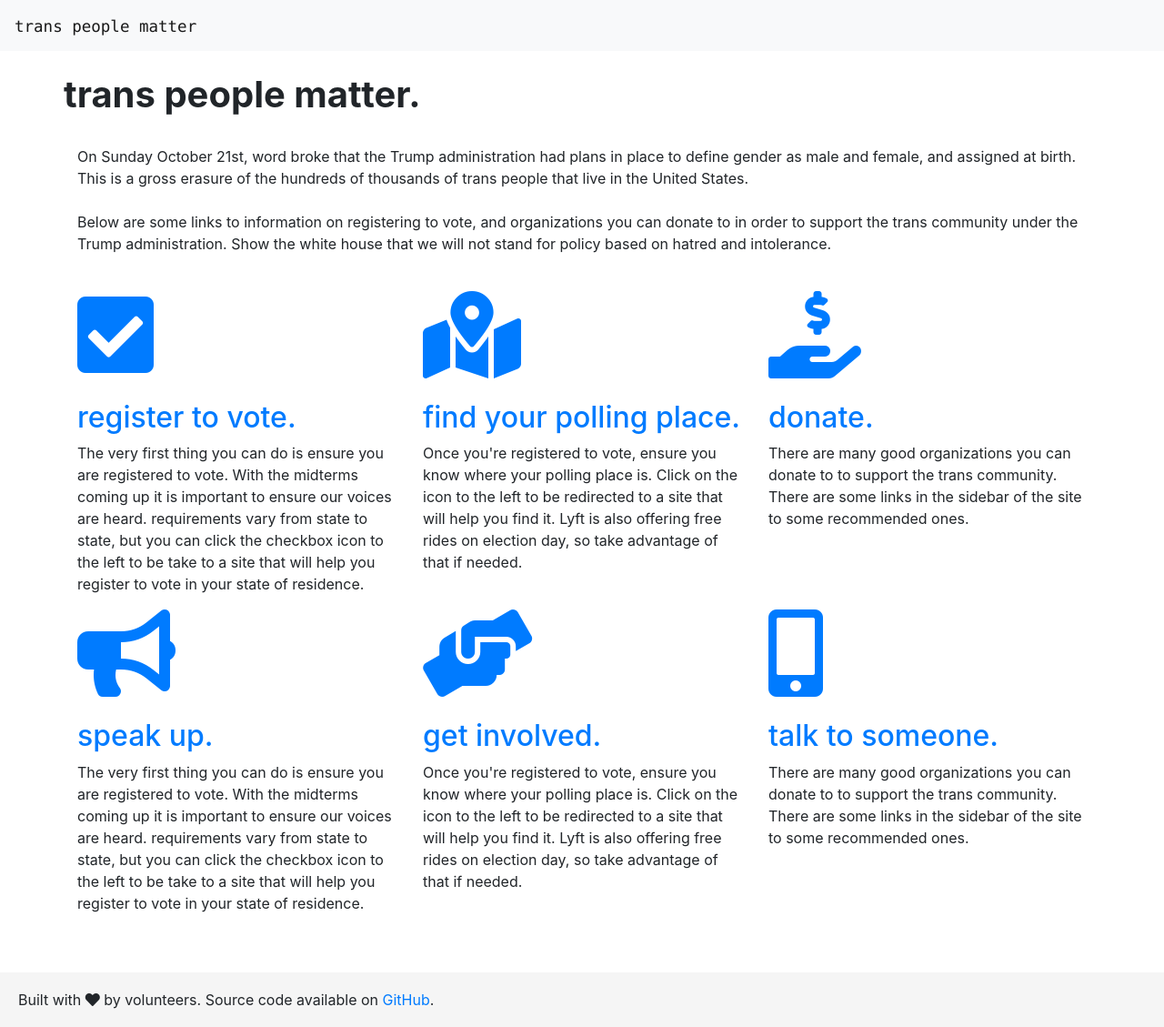
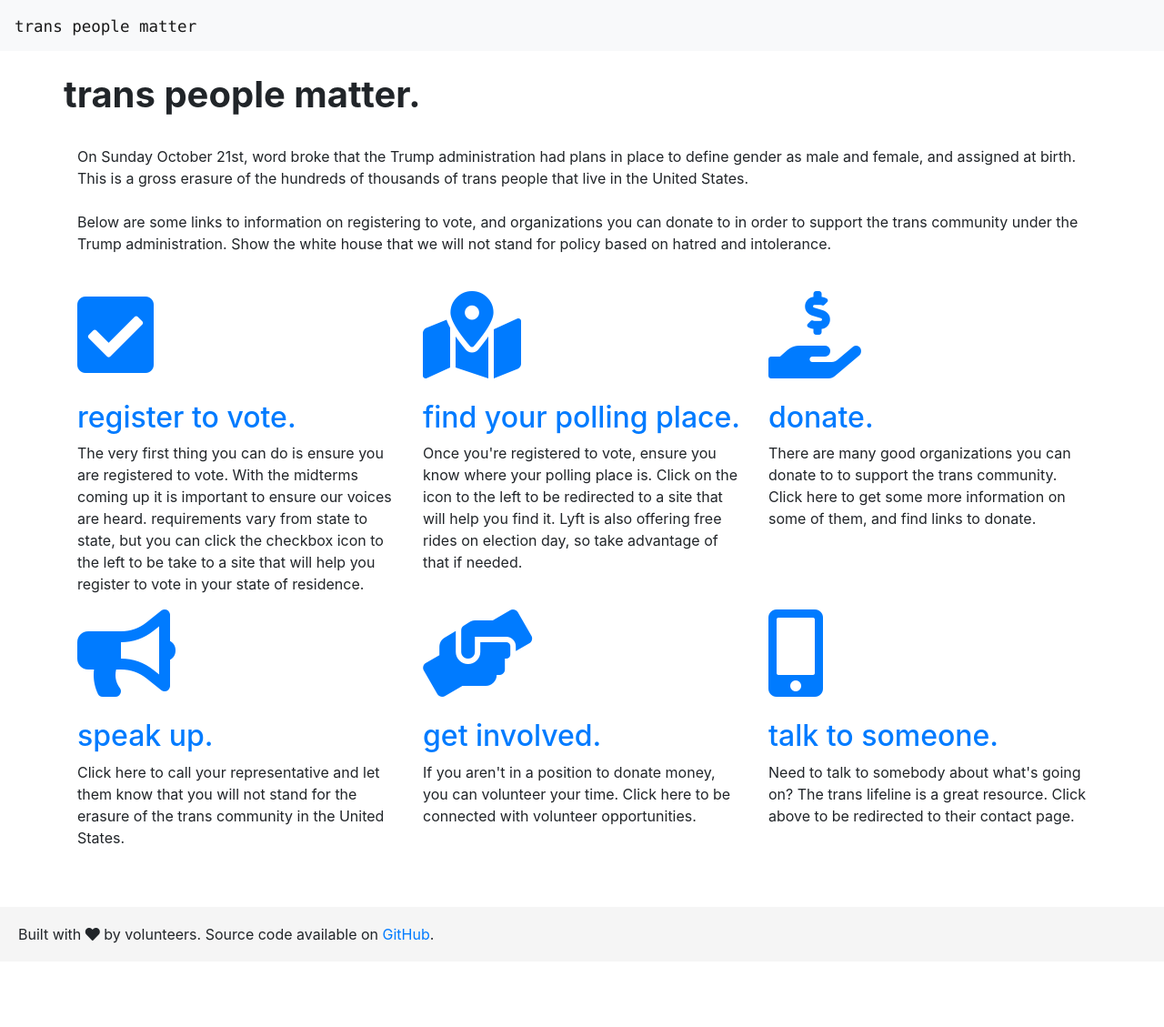
Before and after one commit to hunter32292/trans-people-matter, a Jekyll site: the page built from index.md, in a window 1280 px wide. Shown: the whole page at 91% size. Built offline with Jekyll 4.4.1, drawn with Linux system fonts in a browser that asks for light colours; nearby versions of some CDN libraries; after the commit the page ends 1057 px from its top, so only the background shows below that.

Commit message:
text changes on lower CTAs

```diff
--- a/_layouts/home.html
+++ b/_layouts/home.html
@@ -64,9 +64,8 @@ layout: default
                     <h2>donate.</h2>
                 </a>
                 <p>
-                    There are many good organizations you can donate to to support the trans community. There are some
-                    links in the sidebar of the site to some recommended ones.
-                </p>
+                    There are many good organizations you can donate to to support the trans community. Click here to get some
+                    more information on some of them, and find links to donate.
             </div>
         </div>
         <div class="row">
@@ -78,11 +77,8 @@ layout: default
                     <h2>speak up.</h2>
                 </a>
                 <p>
-                    The very first thing you can do is ensure you are registered to vote. With the midterms coming up
-                    it is important to ensure our voices are heard.
-                    requirements vary from state to state, but you can click the checkbox icon to the left to be take
-                    to a site that will help you register to vote in
-                    your state of residence.
+                    Click here to call your representative and let them know that you will not stand for the erasure of the trans
+                    community in the United States.
                 </p>
             </div>
             <br>
@@ -95,9 +91,8 @@ layout: default
                     <h2>get involved.</h2>
                 </a>
                 <p>
-                    Once you're registered to vote, ensure you know where your polling place is. Click on the icon to
-                    the left to be redirected to a site that will help you find it.
-                    Lyft is also offering free rides on election day, so take advantage of that if needed.
+                    If you aren't in a position to donate money, you can volunteer your time. Click here to be connected with volunteer
+                    opportunities.
                 </p>
             </div>
             <br>
@@ -110,8 +105,7 @@ layout: default
                     <h2>talk to someone.</h2>
                 </a>
                 <p>
-                    There are many good organizations you can donate to to support the trans community. There are some
-                    links in the sidebar of the site to some recommended ones.
+                    Need to talk to somebody about what's going on? The trans lifeline is a great resource. Click above to be redirected to their contact page.
                 </p>
             </div>
         </div>
```
